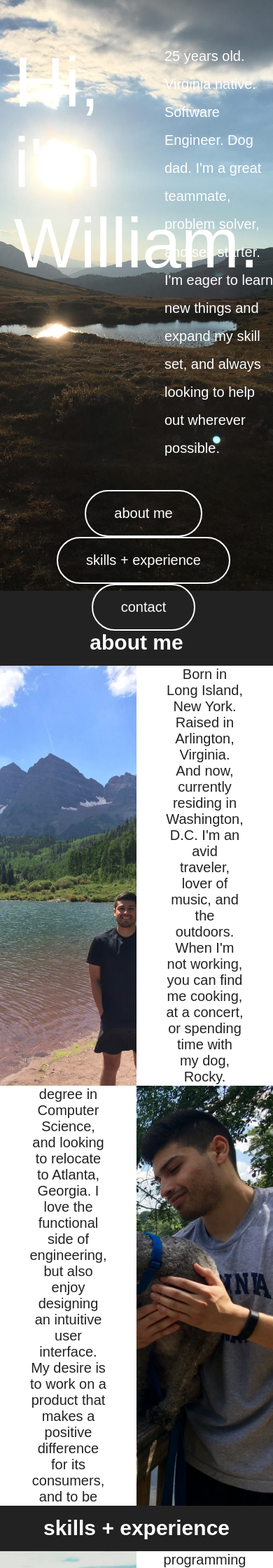
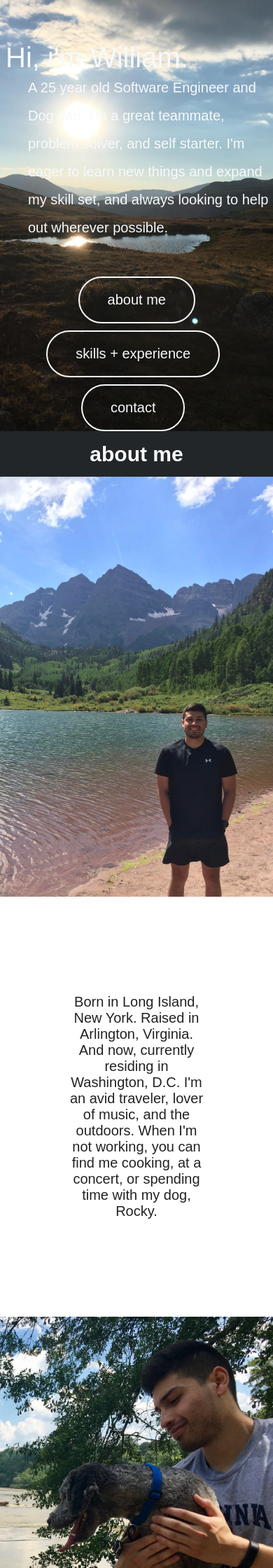
Before and after one commit to andrade16/personal-website, a PHP site: page /src/index.html in a window 390 px wide. Shown: the top 2240 px of the page at 70% size. Run offline with PHP 8.4, Linux system fonts and the light colour scheme; some libraries are stand-ins or nearby versions; some web fonts are replaced.

Commit message:
Adding styling features and new img

```diff
--- a/src/index.html
+++ b/src/index.html
@@ -56,9 +56,6 @@
             L.marker([-16.489689, -68.119293]).addTo(mymap).bindPopup("La Paz, Pedro Domingo Murillo, Bolivia");
             L.marker([18.582010, -68.405473]).addTo(mymap).bindPopup("Punta Cana, Dominican Republic");
 
-
-
-
         };
     </script>
 
@@ -87,7 +84,7 @@
         <section id="two-column" class="clearfix">
             <p id="intro">Hi, i'm William.</p>
             <p id="intro-statement">
-                25 years old. Virginia native. Software Engineer. Dog dad.
+                A 25 year old Software Engineer and Dog dad.
                 I'm a great teammate, problem solver, and self starter.
                 I'm eager to learn new things and expand my skill set, and always looking to help out wherever possible.
             </p>
@@ -116,9 +113,9 @@
             <div class="about-pic-two"></div>
             <div>
                 <p>
-                    I'm a UVa graduate (go hoos) with a B.A. degree in Computer Science, and looking to relocate to Atlanta, Georgia.
+                    I'm a UVa graduate (go hoos) with a B.A. degree in Computer Science and looking to relocate to Atlanta, Georgia.
                     I love the functional side of engineering, but also enjoy designing an intuitive user interface.
-                    My desire is to work on a product that makes a positive difference for its consumers, and to be part of a team that pushes my limits.
+                    My only desire is to work on a product that makes a positive difference for its consumers!
                 </p>
             </div>
         </div>
@@ -131,8 +128,10 @@
             <div>
                 <p>
                     I have experience with a variety of programming languages and frameworks. In college, I worked primarily with Java and Python.
-                    At my first full time job I worked with C# and the .NET framework helping maintain a Windows Form Application.
-                    Most recently, I've been working on a government web application built using React and Redux.
+                    My first full time job introduced me to C# and .NET, where I helped maintain a Windows Form Application.
+                    Most recently, I've been working on a government web app using
+                    <a href="https://facebook.github.io/react/" target="_blank"><b>React</b></a>  and
+                     <a href="http://redux.js.org/" target="_blank"><b>Redux</b></a>.
                 </p>
             </div>
         </div>
@@ -142,7 +141,7 @@
                 <p>
                     I recently made a few personal projects using React. Both projects utilize
                     <a href="http://www.material-ui.com" target="_blank"><b>Material-UI</b></a> as the main UI library.
-                    Additionally, I have experience integrating third party API services into my applications.
+                    Additionally, I have experience with maps and integrating third party API services into my projects.
                 </p>
             </div>
         </div>
--- a/style.css
+++ b/style.css
@@ -46,6 +46,7 @@
     width: 50%;
     text-align: left;
     padding-left: .2em;
+    color: #F7F9FB;
 }
 
 #intro-statement {
@@ -55,6 +56,7 @@
     font-size: 20px;
     float: left;
     width: 50%;
+    color: #F7F9FB;
 }
 
 .clearfix:after, section:after {
@@ -99,7 +101,7 @@
 
 nav a {
     text-align: center;
-    color: inherit;
+    color: #F7F9FB;
     border: 2px solid;
     padding: 1em 2em;
     display: inline-block;
@@ -124,8 +126,8 @@
 h1 {
     padding-top: 4%;
     padding-bottom: 4%;
-    background: #222;
-    color: #fff;
+    background: #222629;
+    color: #F7F9FB;
 }
 
 section > div {
@@ -174,15 +176,87 @@
 }
 
 .skills-pic-two {
-    background-image: url('./img/rocky_1.jpg');
+    background-image: url('./img/IMG_0195.JPG');
     background-size: cover;
     background-repeat: no-repeat;
     background-position: center;
 }
 
 .contact-img {
-    background: url('./img/me_artech_house.JPG');
+    background: url('./img/rocky_1.jpg');
     background-size: cover;
     background-repeat: no-repeat;
     background-position: center top;
 }
+
+@media only screen and (max-width: 1160px) {
+	#intro-statement {
+		width: 53%;
+	}
+}
+@media only screen and (max-width: 933px) {
+	section > div {
+		overflow: auto;
+		height: auto;
+	}
+	section div div {
+		width: 100%;
+		height: 30em;
+	}
+	#intro {
+		font-size: 8.5vw;
+	}
+	#section-one {
+		background-attachment: scroll;
+	}
+	.contact-img {
+		height: 65vh;
+	}
+}
+@media only screen and (max-width: 756px) {
+
+	nav a {
+		margin-top: .5em;
+	}
+	nav a + a {
+		margin-left: 1em;
+	}
+	nav a:active {
+	transform: scale(1.1, 1.1);
+	background: rgba(0,0,0,0.4);
+	}
+}
+@media only screen and (max-width: 679px) {
+	nav {
+		width: 60%;
+	}
+	nav a {
+		display: block;
+    	margin-top: .5em;
+	}
+	nav a + a {
+		margin-left: 0.5em;
+	}
+}
+@media only screen and (max-width: 631px) {
+	#intro {
+		width: 100%;
+		font-size: 2em;
+		left: 1em;
+	}
+	#intro-statement {
+		left: 1em;
+		width: initial;
+	}
+}
+@media only screen and (max-width: 490px) {
+	nav {
+		width: 95%;
+	}
+}
+@media only screen and (max-width: 455px) {
+	#section-one {
+		height: auto;
+		width: 100%;
+	}
+}
```
Also changed, not shown: img/IMG_0195.JPG (added), img/me_artech_house.JPG (deleted), img/me_random_2.jpg (deleted), img/me_random_4.jpg (deleted), img/me_random_6.JPG (added), img/rotunda_2.jpg (deleted), 1 other file.
